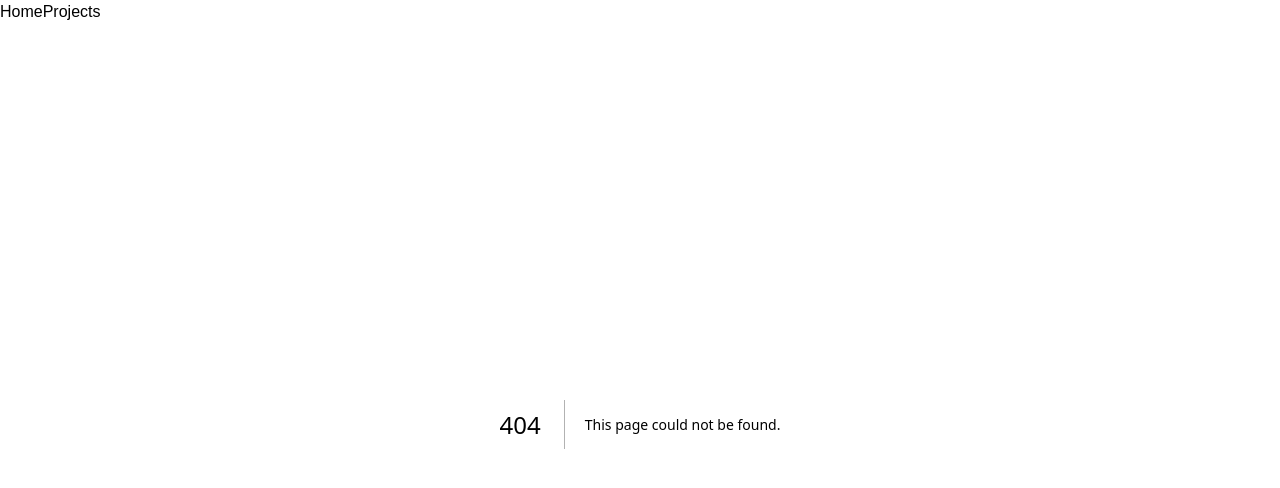
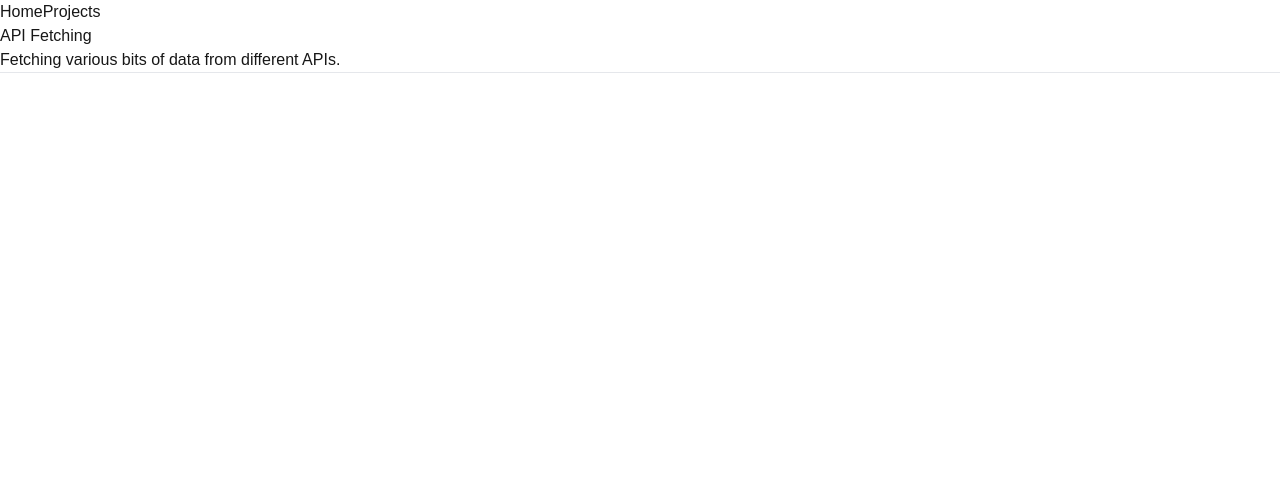
Before and after one commit to ymumberson/Tailwind-Portfolio, a Next.js app: page /projects/api-fetching in a window 1280 px wide. Before the commit this address had no page. Shown: the top 488 px of the page. Built offline with nearby package versions, Linux system fonts and the light colour scheme.

Commit message:
Setup new page for project.

```diff
--- /dev/null
+++ b/src/app/projects/api-fetching/page.tsx
@@ -0,0 +1,12 @@
+import Project from "@/app/components/Project";
+import React from "react";
+
+const ApiFetching = () => {
+    return (
+        <Project name="API Fetching" description="Fetching various bits of data from different APIs.">
+
+        </Project>
+    );
+}
+
+export default ApiFetching;
--- a/src/app/projects/page.tsx
+++ b/src/app/projects/page.tsx
@@ -8,6 +8,7 @@ export default function Projects() {
         <div className="flex flex-col items-center gap-2">
             <Card title="Tic-Tac-Toe" href="/projects/tic-tac-toe" hrefText="See project" description="Following the Tic-Tac-Toe tutorial from https://react.dev/learn/tutorial-tic-tac-toe" />
             <Card title="Digit Classification" href="/projects/digit-classification" hrefText="See project" description="Attempting to classify hand-drawn digits by using a Neural Network trained on the MNIST hand-drawn digits dataset. Digits can be from 0 to 9, however, the model will always predict one of these values. This is the reason that even the empty canvas predicts to a digit." />
+            <Card title="API Fetching" href="/projects/api-fetching" hrefText="See project" description="Fetching various bits of data from different APIs." />
         </div>
       </div>
     );
```
